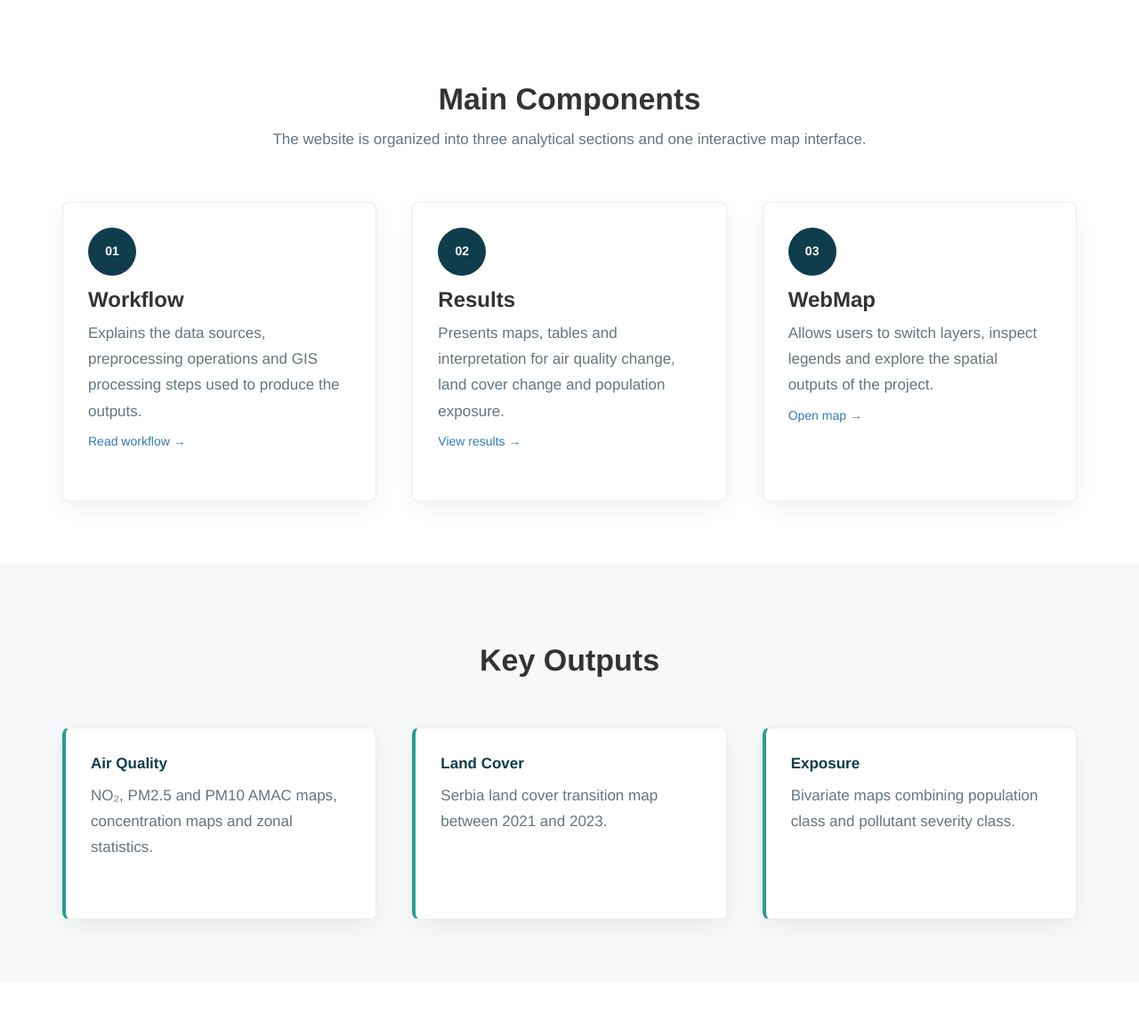
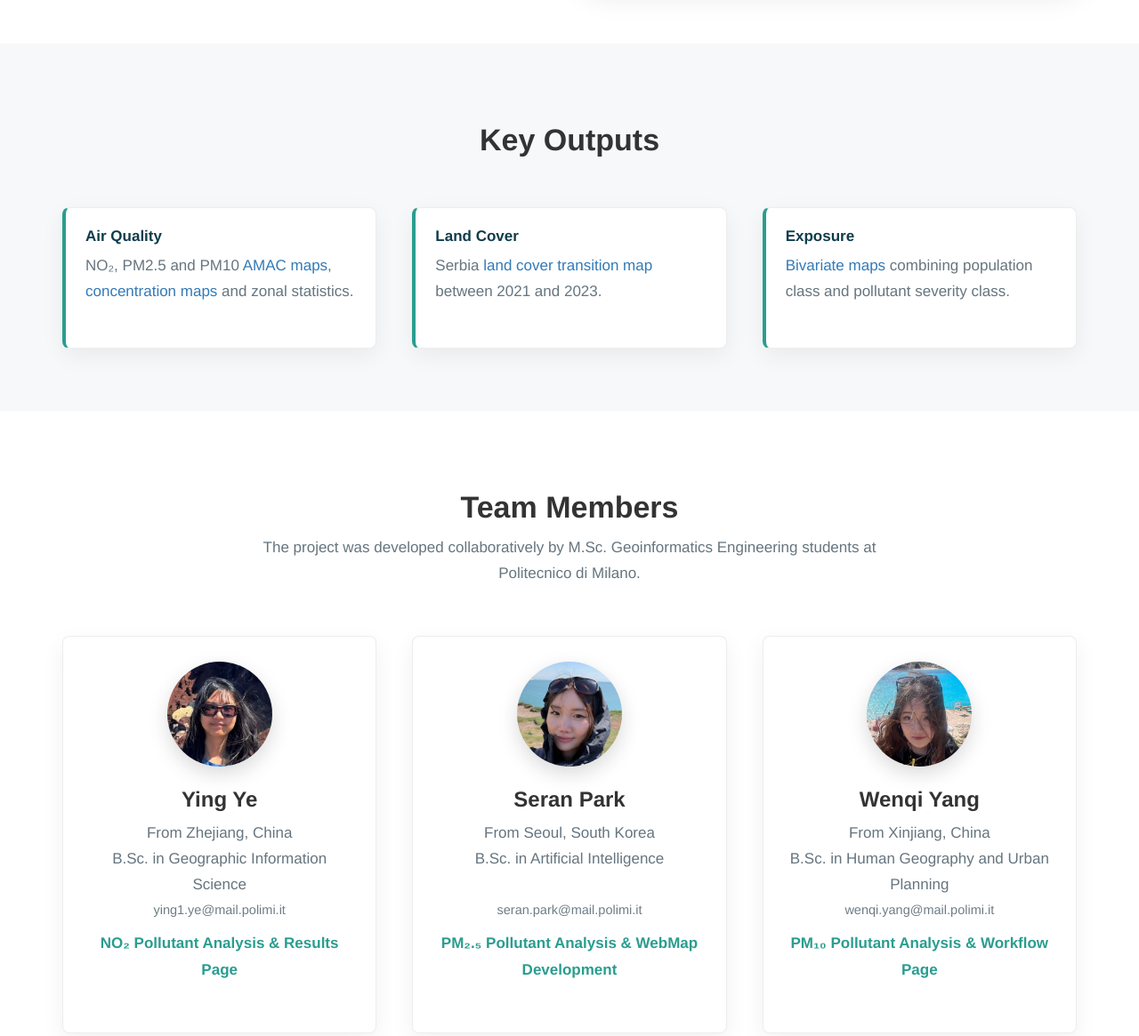
Before and after one commit to YingYeee/GIS_LAB_WEBSITE_GROUP14, a website built with Vite: page index.html in a window 1280 px wide. Shown: the part 1174-2339 px from the top of the page at 89% size. Built offline with nearby package versions, Linux system fonts and the light colour scheme.

Commit message:
Update homepage content and images

```diff
--- a/assets/css/custom-styles.css
+++ b/assets/css/custom-styles.css
@@ -210,13 +210,18 @@ body {
 
 .output-card {
   border-left: 4px solid var(--project-teal);
+  padding: 20px 22px;
 }
 
 .output-card strong {
   display: block;
-  margin-bottom: 8px;
+  margin-bottom: 6px;
   color: var(--project-blue);
   font-size: 17px;
+}
+
+.output-card p {
+  margin-bottom: 0;
 }
 /* Team */
 .team-section {
@@ -225,29 +230,51 @@ body {
 
 .team-card {
   text-align: center;
-  padding: 32px 28px;
+  padding: 28px 24px;
+  display: flex;
+  flex-direction: column;
 }
 
 .team-photo {
-  width: 128px;
-  height: 128px;
+  width: 118px;
+  height: 118px;
   object-fit: cover;
   border-radius: 50%;
-  margin: 0 auto 18px auto;
+  margin: 0 auto 14px auto;
   display: block;
   box-shadow: 0 8px 22px rgba(0,0,0,0.15);
+}
+
+.team-card h3 {
+  margin: 10px 0 0 0;
 }
 
 .team-background {
   color: #6f7d86;
   font-size: 1.2rem;
   line-height: 1.8;
-  margin: 16px 0 26px 0;
+  height: 82px;
+  margin: 10px 0 8px 0;
+}
+
+.team-email {
+  font-size: 1.45rem !important;
+  line-height: 1.55 !important;
+  margin: 0 0 12px 0;
+}
+
+.team-email a {
+  color: #6f7d86;
+}
+
+.team-email a:hover {
+  color: var(--project-teal);
 }
 
 .team-role {
   color: var(--project-teal) !important;
   font-weight: 600;
+  margin-top: 0;
   margin-bottom: 0;
   line-height: 1.6;
 }
--- a/index.html
+++ b/index.html
@@ -69,48 +69,7 @@
             </p>
           </div>
           <div class="col-md-6">
-            <img src="images/hero_2.jpg" alt="Serbia geospatial analysis" class="img-responsive img-card">
-          </div>
-        </div>
-      </div>
-    </section>
-
-    <!-- Main components -->
-    <section class="fh5co-section">
-      <div class="container">
-        <div class="row">
-          <div class="col-md-8 col-md-offset-2 text-center section-heading">
-            <h2>Main Components</h2>
-            <p>The website is organized into three analytical sections and one interactive map interface.</p>
-          </div>
-        </div>
-
-        <div class="row component-row">
-          <div class="col-md-4">
-            <article class="feature-card">
-              <div class="fh5co-icon">01</div>
-              <h3>Workflow</h3>
-              <p>Explains the data sources, preprocessing operations and GIS processing steps used to produce the outputs.</p>
-              <a href="pages/workflow.html">Read workflow →</a>
-            </article>
-          </div>
-
-          <div class="col-md-4">
-            <article class="feature-card">
-              <div class="fh5co-icon">02</div>
-              <h3>Results</h3>
-              <p>Presents maps, tables and interpretation for air quality change, land cover change and population exposure.</p>
-              <a href="pages/results.html">View results →</a>
-            </article>
-          </div>
-
-          <div class="col-md-4">
-            <article class="feature-card">
-              <div class="fh5co-icon">03</div>
-              <h3>WebMap</h3>
-              <p>Allows users to switch layers, inspect legends and explore the spatial outputs of the project.</p>
-              <a href="pages/webgis.html">Open map →</a>
-            </article>
+            <img src="images/preview.png" alt="Serbia geospatial analysis" class="img-responsive img-card">
           </div>
         </div>
       </div>
@@ -129,21 +88,33 @@
           <div class="col-md-4">
             <div class="output-card">
               <strong>Air Quality</strong>
-              <p>NO₂, PM2.5 and PM10 AMAC maps, concentration maps and zonal statistics.</p>
+              <p>
+                NO₂, PM2.5 and PM10
+                <a href="pages/webgis.html?layer=amac&pollutant=no2">AMAC maps</a>,
+                <a href="pages/webgis.html?layer=concentration&pollutant=no2">concentration maps</a>
+                and zonal statistics.
+              </p>
             </div>
           </div>
 
           <div class="col-md-4">
             <div class="output-card">
               <strong>Land Cover</strong>
-              <p>Serbia land cover transition map between 2021 and 2023.</p>
+              <p>
+                Serbia
+                <a href="pages/webgis.html?layer=lcc">land cover transition map</a>
+                between 2021 and 2023.
+              </p>
             </div>
           </div>
 
           <div class="col-md-4">
             <div class="output-card">
               <strong>Exposure</strong>
-              <p>Bivariate maps combining population class and pollutant severity class.</p>
+              <p>
+                <a href="pages/webgis.html?layer=exposure&pollutant=no2">Bivariate maps</a>
+                combining population class and pollutant severity class.
+              </p>
             </div>
           </div>
         </div>
@@ -168,6 +139,7 @@
               <img src="images/person1.jpg" alt="Team member 1" class="team-photo">
               <h3>Ying Ye</h3>
               <p class="team-background">From Zhejiang, China<br>B.Sc. in Geographic Information Science</p>
+              <p class="team-email"><a href="mailto:ying1.ye@mail.polimi.it">ying1.ye@mail.polimi.it</a></p>
               <p class="team-role">NO₂ Pollutant Analysis & Results Page</p>
             </article>
           </div>
@@ -177,6 +149,7 @@
               <img src="images/person3.jpg" alt="Team member 3" class="team-photo">
               <h3>Seran Park</h3>
               <p class="team-background">From Seoul, South Korea<br>B.Sc. in Artificial Intelligence</p>
+              <p class="team-email"><a href="mailto:seran.park@mail.polimi.it">seran.park@mail.polimi.it</a></p>
               <p class="team-role">PM₂.₅ Pollutant Analysis & WebMap Development</p>
             </article>
           </div>
@@ -186,6 +159,7 @@
               <img src="images/person2.jpg" alt="Team member 2" class="team-photo">
               <h3>Wenqi Yang</h3>
               <p class="team-background">From Xinjiang, China<br>B.Sc. in Human Geography and Urban Planning</p>
+              <p class="team-email"><a href="mailto:wenqi.yang@mail.polimi.it">wenqi.yang@mail.polimi.it</a></p>
               <p class="team-role">PM₁₀ Pollutant Analysis & Workflow Page</p>
             </article>
           </div>
```
Also changed, not shown: assets/js/map.js (+84 -10 lines), pages/results.html (+1 -0 lines), images/hero_2.jpg (deleted), images/preview.png (added).
